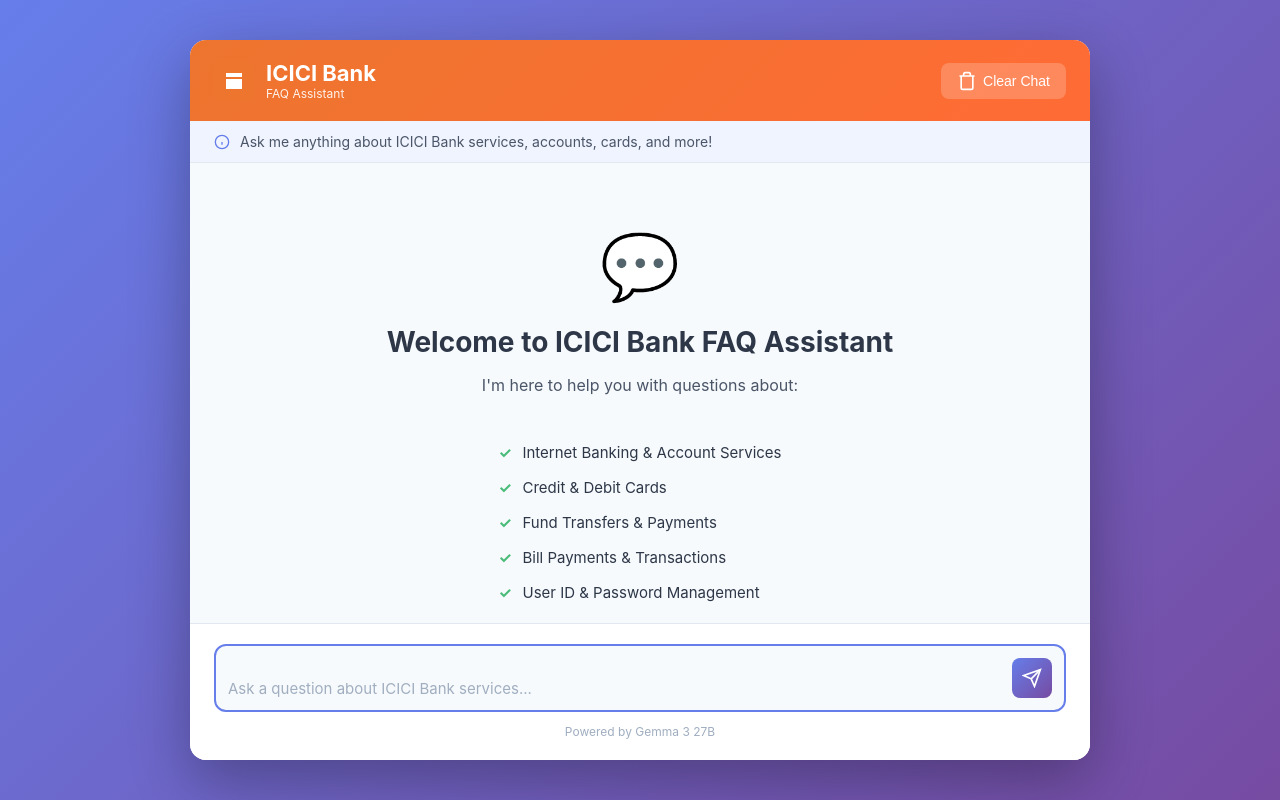
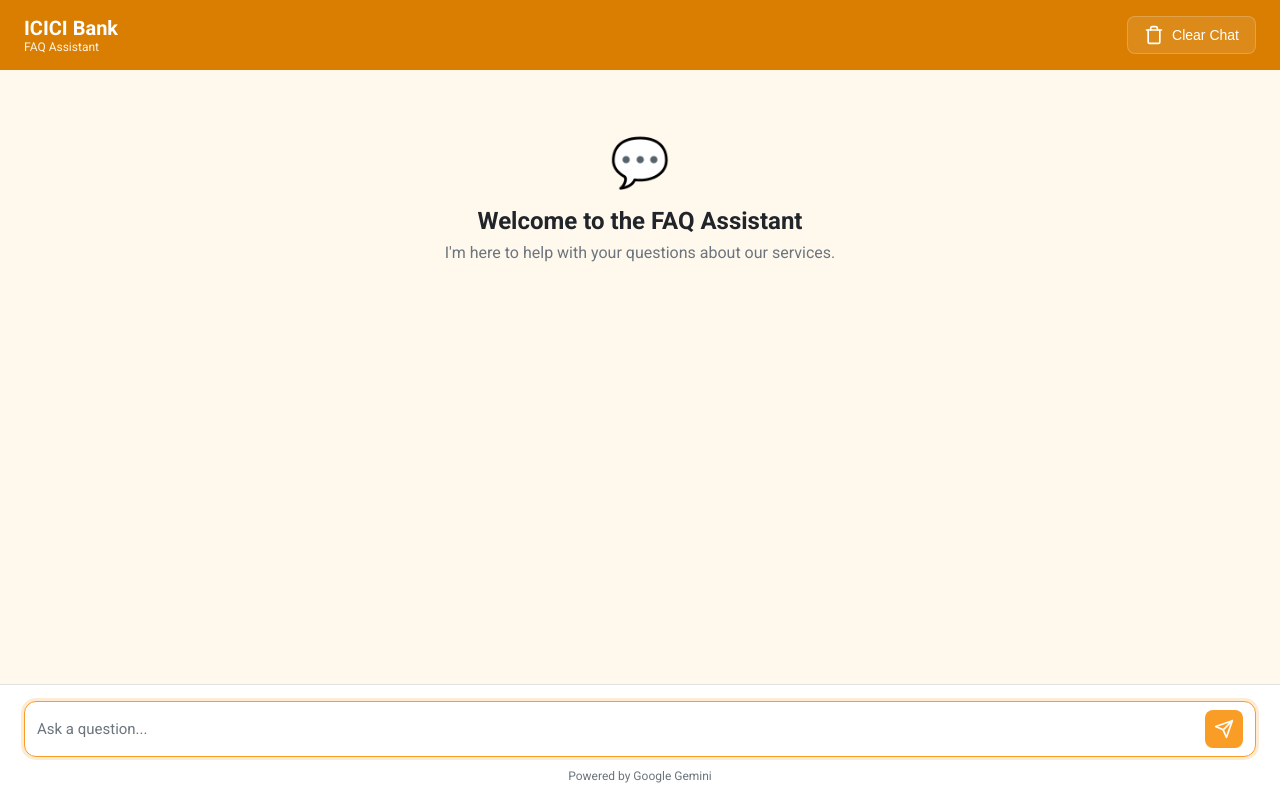
Before and after one commit to ujjal624/Bank-FAQ-Chatbot, a Flask app: page / in a window 1280 px wide. Run offline with Flask 3, Linux system fonts and the light colour scheme.

Commit message:
changes to frontend

```diff
--- a/static/script.js
+++ b/static/script.js
@@ -150,15 +150,7 @@ function addMessage(content, type, metadata = {}) {
             contentDiv.innerHTML += '<span class="tag tag-clarification">Needs Clarification</span>';
         }
 
-        // Show timestamp
-        const now = new Date();
-        const timeStr = now.toLocaleTimeString('en-US', { hour: '2-digit', minute: '2-digit' });
-        metadataDiv.textContent = timeStr;
-
-        // Show similarity score for debugging (only if high enough)
-        if (metadata.similarityScore && metadata.similarityScore > 0.3) {
-            metadataDiv.textContent += ` • Relevance: ${(metadata.similarityScore * 100).toFixed(0)}%`;
-        }
+        // User requested to remove time and relevance score from the UI
 
         if (metadataDiv.textContent) {
             contentDiv.appendChild(metadataDiv);
--- a/static/style.css
+++ b/static/style.css
@@ -1,3 +1,15 @@
+/* ICICI Bank Theme - Monochromatic Orange */
+
+/* CSS Variables for ICICI Orange Shades */
+:root {
+    --icici-saffron: #F99D27;
+    --icici-saffron-dark: #D97E00; /* Darker shade for contrast */
+    --icici-saffron-light: #FFF8ED; /* Very light background tint */
+    --text-dark: #212529;
+    --text-light: #ffffff;
+    --border-color: #dee2e6;
+}
+
 /* Reset and Base Styles */
 * {
     margin: 0;
@@ -6,23 +18,16 @@
 }
 
 body {
-    font-family: -apple-system, BlinkMacSystemFont, 'Segoe UI', Roboto, Oxygen, Ubuntu, Cantarell, sans-serif;
-    background: linear-gradient(135deg, #667eea 0%, #764ba2 100%);
+    font-family: 'Roboto', sans-serif;
+    background-color: var(--icici-saffron-light);
     min-height: 100vh;
-    display: flex;
-    justify-content: center;
-    align-items: center;
-    padding: 20px;
 }
 
-/* Container */
+/* Main Container */
 .container {
     width: 100%;
-    max-width: 900px;
-    height: 90vh;
-    background: white;
-    border-radius: 16px;
-    box-shadow: 0 20px 60px rgba(0, 0, 0, 0.3);
+    height: 100vh;
+    background: #ffffff;
     display: flex;
     flex-direction: column;
     overflow: hidden;
@@ -30,23 +35,17 @@ body {
 
 /* Header */
 .header {
-    background: linear-gradient(135deg, #ED752E 0%, #FF6B35 100%);
-    color: white;
-    padding: 20px 24px;
+    background: var(--icici-saffron-dark);
+    color: var(--text-light);
+    padding: 16px 24px;
     display: flex;
     justify-content: space-between;
     align-items: center;
-    box-shadow: 0 2px 10px rgba(0, 0, 0, 0.1);
-}
-
-.logo {
-    display: flex;
-    align-items: center;
-    gap: 12px;
+    flex-shrink: 0;
 }
 
 .logo-text h1 {
-    font-size: 22px;
+    font-size: 20px;
     font-weight: 700;
     margin: 0;
 }
@@ -58,9 +57,9 @@ body {
 }
 
 .clear-btn {
-    background: rgba(255, 255, 255, 0.2);
-    color: white;
-    border: none;
+    background: rgba(255, 255, 255, 0.1);
+    color: var(--text-light);
+    border: 1px solid rgba(255, 255, 255, 0.2);
     padding: 8px 16px;
     border-radius: 8px;
     cursor: pointer;
@@ -68,29 +67,12 @@ body {
     font-weight: 500;
     display: flex;
     align-items: center;
-    gap: 6px;
+    gap: 8px;
     transition: background 0.3s;
 }
 
 .clear-btn:hover {
-    background: rgba(255, 255, 255, 0.3);
-}
-
-/* Info Banner */
-.info-banner {
-    background: #f0f4ff;
-    color: #4a5568;
-    padding: 12px 24px;
-    display: flex;
-    align-items: center;
-    gap: 10px;
-    font-size: 14px;
-    border-bottom: 1px solid #e2e8f0;
-}
-
-.info-banner svg {
-    color: #667eea;
-    flex-shrink: 0;
+    background: rgba(255, 255, 255, 0.2);
 }
 
 /* Chat Container */
@@ -98,64 +80,25 @@ body {
     flex: 1;
     overflow-y: auto;
     padding: 24px;
-    background: #f7fafc;
-    display: flex;
-    flex-direction: column;
-    gap: 16px;
+    background-color: var(--icici-saffron-light);
 }
 
-/* Welcome Message */
 .welcome-message {
     text-align: center;
     padding: 40px 20px;
-    max-width: 600px;
-    margin: auto;
+    color: #6c757d;
 }
 
 .welcome-icon {
-    font-size: 64px;
-    margin-bottom: 20px;
+    font-size: 48px;
+    margin-bottom: 16px;
+    color: var(--icici-saffron-dark);
 }
 
 .welcome-message h2 {
-    font-size: 28px;
-    color: #2d3748;
-    margin-bottom: 16px;
-}
-
-.welcome-message > p {
-    font-size: 16px;
-    color: #4a5568;
-    margin-bottom: 20px;
-}
-
-.feature-list {
-    list-style: none;
-    text-align: left;
-    display: inline-block;
-    margin: 20px 0;
-}
-
-.feature-list li {
-    padding: 8px 0;
-    color: #2d3748;
-    font-size: 15px;
-    position: relative;
-    padding-left: 24px;
-}
-
-.feature-list li:before {
-    content: '✓';
-    position: absolute;
-    left: 0;
-    color: #48bb78;
-    font-weight: bold;
-}
-
-.welcome-footer {
-    margin-top: 20px;
-    font-size: 14px;
-    color: #718096;
+    font-size: 24px;
+    color: var(--text-dark);
+    margin-bottom: 8px;
 }
 
 /* Message Bubbles */
@@ -163,18 +106,12 @@ body {
     display: flex;
     gap: 12px;
     margin-bottom: 16px;
-    animation: fadeIn 0.3s ease-in;
+    animation: fadeIn 0.4s ease-out;
 }
 
 @keyframes fadeIn {
-    from {
-        opacity: 0;
-        transform: translateY(10px);
-    }
-    to {
-        opacity: 1;
-        transform: translateY(0);
-    }
+    from { opacity: 0; transform: translateY(10px); }
+    to { opacity: 1; transform: translateY(0); }
 }
 
 .message.user {
@@ -182,72 +119,68 @@ body {
 }
 
 .message-avatar {
-    width: 36px;
-    height: 36px;
+    width: 40px;
+    height: 40px;
     border-radius: 50%;
     display: flex;
     align-items: center;
     justify-content: center;
     font-size: 18px;
+    font-weight: 500;
+    color: var(--text-light);
     flex-shrink: 0;
 }
 
 .message.user .message-avatar {
-    background: linear-gradient(135deg, #667eea 0%, #764ba2 100%);
+    background-color: var(--icici-saffron);
 }
 
 .message.bot .message-avatar {
-    background: linear-gradient(135deg, #ED752E 0%, #FF6B35 100%);
+    background-color: var(--icici-saffron-dark);
 }
 
 .message-content {
-    max-width: 70%;
+    max-width: 75%;
     padding: 12px 16px;
     border-radius: 12px;
-    line-height: 1.5;
+    line-height: 1.6;
     font-size: 15px;
 }
 
 .message.user .message-content {
-    background: linear-gradient(135deg, #667eea 0%, #764ba2 100%);
-    color: white;
+    background: var(--icici-saffron-dark);
+    color: var(--text-light);
     border-bottom-right-radius: 4px;
 }
 
 .message.bot .message-content {
-    background: white;
-    color: #2d3748;
-    border: 1px solid #e2e8f0;
+    background: #ffffff;
+    color: var(--text-dark);
+    border: 1px solid var(--border-color);
     border-bottom-left-radius: 4px;
-    box-shadow: 0 1px 3px rgba(0, 0, 0, 0.1);
-}
-
-.message-metadata {
-    font-size: 11px;
-    color: #a0aec0;
-    margin-top: 4px;
 }
 
 /* Input Container */
 .input-container {
-    padding: 20px 24px;
-    background: white;
-    border-top: 1px solid #e2e8f0;
+    padding: 16px 24px;
+    background: #ffffff;
+    border-top: 1px solid var(--border-color);
 }
 
 .input-wrapper {
     display: flex;
     gap: 12px;
-    align-items: flex-end;
-    background: #f7fafc;
-    border: 2px solid #e2e8f0;
+    align-items: center;
+    background: #ffffff;
+    border: 1px solid var(--border-color);
     border-radius: 12px;
-    padding: 12px;
-    transition: border-color 0.3s;
+    padding: 8px 12px;
+    transition: border-color 0.3s, box-shadow 0.3s;
 }
 
 .input-wrapper:focus-within {
-    border-color: #667eea;
+    border-color: var(--icici-saffron);
+    box-shadow: 0 0 0 3px rgba(249, 157, 39, 0.2);
 }
 
 #userInput {
@@ -258,35 +191,36 @@ body {
     font-size: 15px;
     font-family: inherit;
     resize: none;
-    max-height: 120px;
-    color: #2d3748;
+    max-height: 100px;
+    color: var(--text-dark);
 }
 
 #userInput::placeholder {
-    color: #a0aec0;
+    color: #6c757d;
 }
 
 .send-btn {
-    background: linear-gradient(135deg, #667eea 0%, #764ba2 100%);
-    color: white;
+    background: var(--icici-saffron);
+    color: var(--text-light);
     border: none;
-    width: 40px;
-    height: 40px;
+    width: 38px;
+    height: 38px;
     border-radius: 8px;
     cursor: pointer;
     display: flex;
     align-items: center;
     justify-content: center;
-    transition: transform 0.2s, opacity 0.3s;
+    transition: background-color 0.3s, transform 0.2s;
     flex-shrink: 0;
 }
 
 .send-btn:hover:not(:disabled) {
+    background-color: var(--icici-saffron-dark);
     transform: scale(1.05);
 }
 
 .send-btn:disabled {
-    opacity: 0.5;
+    background-color: #aaa;
     cursor: not-allowed;
 }
 
@@ -297,124 +231,54 @@ body {
 
 .powered-by {
     font-size: 12px;
-    color: #a0aec0;
+    color: #6c757d;
 }
 
 /* Loading Indicator */
 .loading {
     position: fixed;
-    bottom: 100px;
+    bottom: 120px;
     left: 50%;
     transform: translateX(-50%);
-    background: white;
-    padding: 12px 24px;
-    border-radius: 24px;
-    box-shadow: 0 4px 12px rgba(0, 0, 0, 0.15);
+    background: rgba(255, 255, 255, 0.95);
+    padding: 10px 20px;
+    border-radius: 20px;
+    box-shadow: 0 4px 12px rgba(0, 0, 0, 0.1);
     display: flex;
     align-items: center;
-    gap: 12px;
+    gap: 10px;
     z-index: 1000;
+    border: 1px solid var(--border-color);
 }
 
-.loading-dots {
-    display: flex;
-    gap: 4px;
-}
-
-.dot {
-    width: 8px;
-    height: 8px;
-    border-radius: 50%;
-    background: #667eea;
-    animation: bounce 1.4s infinite ease-in-out both;
-}
-
-.dot:nth-child(1) {
-    animation-delay: -0.32s;
-}
-
-.dot:nth-child(2) {
-    animation-delay: -0.16s;
-}
-
-@keyframes bounce {
-    0%, 80%, 100% {
-        transform: scale(0);
-    }
-    40% {
-        transform: scale(1);
-    }
-}
-
-.loading span {
-    font-size: 14px;
-    color: #4a5568;
-}
-
-/* Tags for message metadata */
-.tag {
-    display: inline-block;
-    padding: 2px 8px;
-    border-radius: 4px;
-    font-size: 10px;
-    font-weight: 600;
-    text-transform: uppercase;
-    margin-left: 8px;
-}
-
-.tag-irrelevant {
-    background: #fed7d7;
-    color: #c53030;
-}
-
-.tag-clarification {
-    background: #feebc8;
-    color: #c05621;
+.loading-dots .dot {
+    background: var(--icici-saffron-dark);
 }
 
 /* Scrollbar Styling */
 .chat-container::-webkit-scrollbar {
-    width: 8px;
+    width: 6px;
 }
 
 .chat-container::-webkit-scrollbar-track {
-    background: #edf2f7;
+    background: transparent;
 }
 
 .chat-container::-webkit-scrollbar-thumb {
-    background: #cbd5e0;
-    border-radius: 4px;
+    background: #ccc;
+    border-radius: 3px;
 }
 
 .chat-container::-webkit-scrollbar-thumb:hover {
-    background: #a0aec0;
+    background: #aaa;
 }
 
 /* Responsive Design */
 @media (max-width: 768px) {
-    body {
-        padding: 0;
-    }
-
-    .container {
-        height: 100vh;
-        border-radius: 0;
-        max-width: 100%;
-    }
-
-    .header {
-        padding: 16px 20px;
-    }
-
-    .logo-text h1 {
-        font-size: 18px;
-    }
-
-    .message-content {
-        max-width: 85%;
-    }
-
-    .clear-btn span {
-        display: none;
-    }
+    .header { padding: 12px 16px; }
+    .logo-text h1 { font-size: 18px; }
+    .clear-btn span { display: none; }
+    .clear-btn { padding: 8px; }
+    .chat-container { padding: 16px; }
+    .input-container { padding: 12px 16px; }
 }
--- a/templates/index.html
+++ b/templates/index.html
@@ -4,6 +4,9 @@
     <meta charset="UTF-8">
     <meta name="viewport" content="width=device-width, initial-scale=1.0">
     <title>ICICI Bank FAQ Chatbot</title>
+    <link rel="preconnect" href="https://fonts.googleapis.com">
+    <link rel="preconnect" href="https://fonts.gstatic.com" crossorigin>
+    <link href="https://fonts.googleapis.com/css2?family=Roboto:wght@400;500;700&display=swap" rel="stylesheet">
     <link rel="stylesheet" href="{{ url_for('static', filename='style.css') }}">
 </head>
 <body>
@@ -11,48 +14,26 @@
         <!-- Header -->
         <header class="header">
             <div class="logo">
-                <svg width="40" height="40" viewBox="0 0 40 40" fill="none" xmlns="http://www.w3.org/2000/svg">
-                    <rect width="40" height="40" rx="8" fill="#ED752E"/>
-                    <path d="M12 12h16v4H12V12zm0 6h16v10H12V18z" fill="white"/>
-                </svg>
                 <div class="logo-text">
                     <h1>ICICI Bank</h1>
                     <p>FAQ Assistant</p>
                 </div>
             </div>
             <button class="clear-btn" id="clearBtn" title="Clear chat history">
-                <svg width="20" height="20" viewBox="0 0 24 24" fill="none" stroke="currentColor" stroke-width="2">
+                <svg width="20" height="20" viewBox="0 0 24 24" fill="none" stroke="currentColor" stroke-width="2" stroke-linecap="round" stroke-linejoin="round">
                     <polyline points="3 6 5 6 21 6"></polyline>
                     <path d="M19 6v14a2 2 0 0 1-2 2H7a2 2 0 0 1-2-2V6m3 0V4a2 2 0 0 1 2-2h4a2 2 0 0 1 2 2v2"></path>
                 </svg>
-                Clear Chat
+                <span>Clear Chat</span>
             </button>
         </header>
-
-        <!-- Info Banner -->
-        <div class="info-banner">
-            <svg width="16" height="16" viewBox="0 0 24 24" fill="none" stroke="currentColor" stroke-width="2">
-                <circle cx="12" cy="12" r="10"></circle>
-                <line x1="12" y1="16" x2="12" y2="12"></line>
-                <line x1="12" y1="8" x2="12.01" y2="8"></line>
-            </svg>
-            <span>Ask me anything about ICICI Bank services, accounts, cards, and more!</span>
-        </div>
 
         <!-- Chat Container -->
         <div class="chat-container" id="chatContainer">
             <div class="welcome-message">
                 <div class="welcome-icon">💬</div>
-                <h2>Welcome to ICICI Bank FAQ Assistant</h2>
-                <p>I'm here to help you with questions about:</p>
-                <ul class="feature-list">
-                    <li>Internet Banking & Account Services</li>
-                    <li>Credit & Debit Cards</li>
-                    <li>Fund Transfers & Payments</li>
-                    <li>Bill Payments & Transactions</li>
-                    <li>User ID & Password Management</li>
-                </ul>
-                <p class="welcome-footer">Type your question below to get started!</p>
+                <h2>Welcome to the FAQ Assistant</h2>
+                <p>I'm here to help with your questions about our services.</p>
             </div>
         </div>
 
@@ -61,18 +42,18 @@
             <div class="input-wrapper">
                 <textarea
                     id="userInput"
-                    placeholder="Ask a question about ICICI Bank services..."
+                    placeholder="Ask a question..."
                     rows="1"
                 ></textarea>
                 <button id="sendBtn" class="send-btn" title="Send message">
-                    <svg width="20" height="20" viewBox="0 0 24 24" fill="none" stroke="currentColor" stroke-width="2">
+                    <svg width="20" height="20" viewBox="0 0 24 24" fill="none" stroke="currentColor" stroke-width="2" stroke-linecap="round" stroke-linejoin="round">
                         <line x1="22" y1="2" x2="11" y2="13"></line>
                         <polygon points="22 2 15 22 11 13 2 9 22 2"></polygon>
                     </svg>
                 </button>
             </div>
             <div class="input-footer">
-                <span class="powered-by">Powered by Gemma 3 27B</span>
+                <span class="powered-by">Powered by Google Gemini</span>
             </div>
         </div>
 
```
